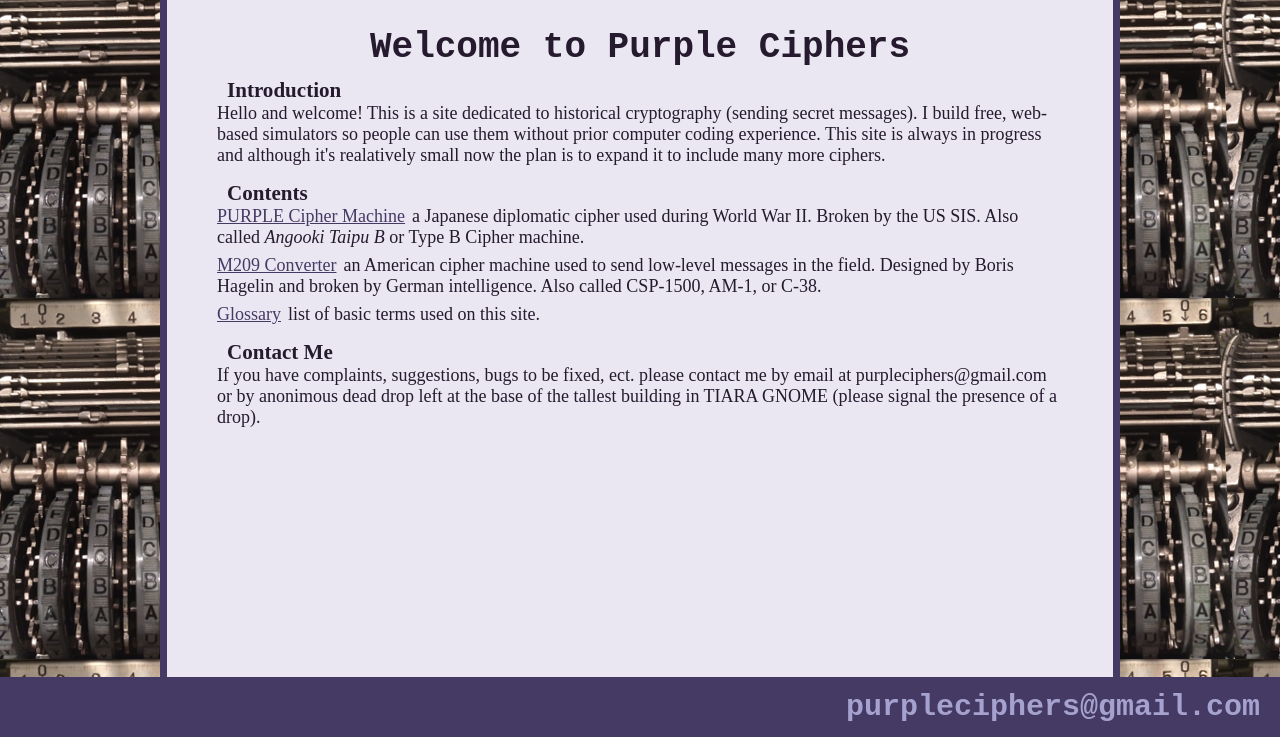
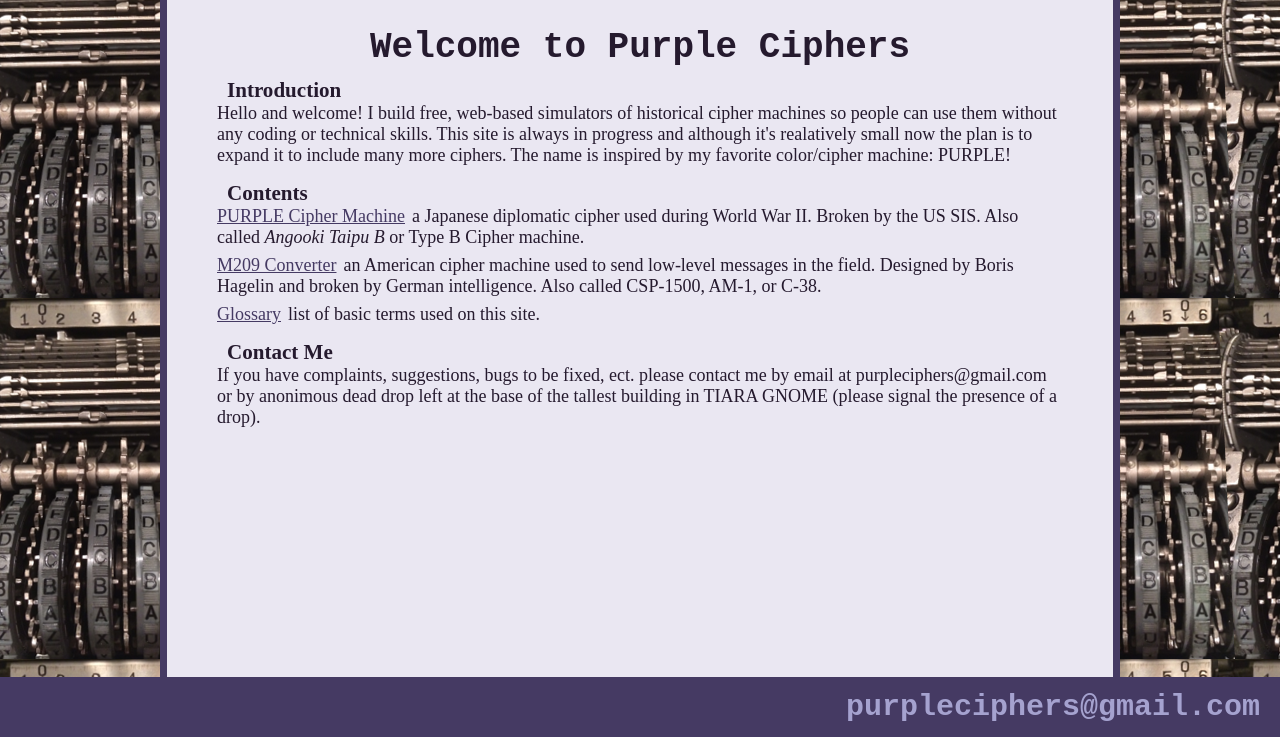
Before and after one commit to purpleciphers/purpleciphers.github.io, a plain HTML site: page index.html in a window 1280 px wide. Shown: the part 63-800 px from the top of the page. Drawn offline with Linux system fonts and the light colour scheme.

Commit message:
Update index.html

```diff
--- a/index.html
+++ b/index.html
@@ -2,9 +2,9 @@
 <html lang="en">
   <head>
     <meta charset="utf-8">
-    <title>Purple Ciphers | The Obscure Cipher Dungeon</title>
+    <title>Purple Ciphers</title>
     <meta name="viewport" content="width=device-width, initial-scale=1">
-    <meta name="description" content="simulators and explainations of historic ciphers including the Japanese PURPLE Machine">
+    <meta name="description" content="simulators and descriptions of historic ciphers including the Japanese PURPLE Machine">
     <meta name="google-site-verification" content="LXbGdn6SNzwRYqEb2NKxEcrIO2QzrB-9VwPz-fXjHdw" />
     <link rel="stylesheet" type="text/css" href="basestyle.css">
     <link rel="icon" type="image/x-icon" href="icon.png"/>
@@ -27,7 +27,7 @@
 
         <section>
           <h3>Introduction</h3>
-          <p>Hello and welcome! This is a site dedicated to historical cryptography (sending secret messages). I build free, web-based simulators so people can use them without prior computer coding experience. This site is always in progress and although it's realatively small now the plan is to expand it to include many more ciphers.</p>
+          <p>Hello and welcome! I build free, web-based simulators of historical cipher machines so people can use them without any coding or technical skills. This site is always in progress and although it's realatively small now the plan is to expand it to include many more ciphers. The name is inspired by my favorite color/cipher machine: PURPLE!</p>
         </section>
         <section>
           <h3>Contents</h3>
```
